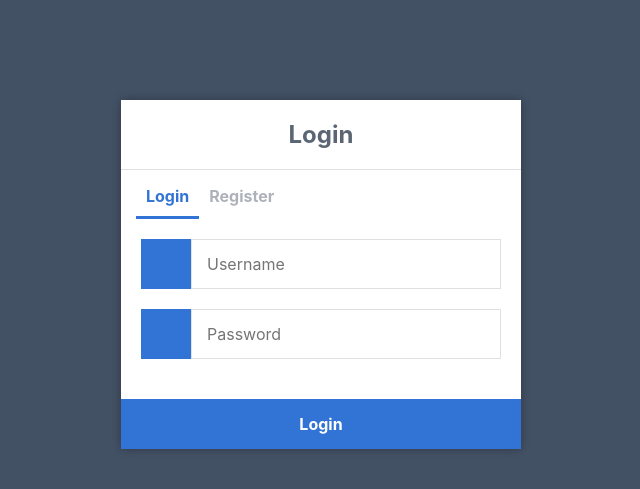
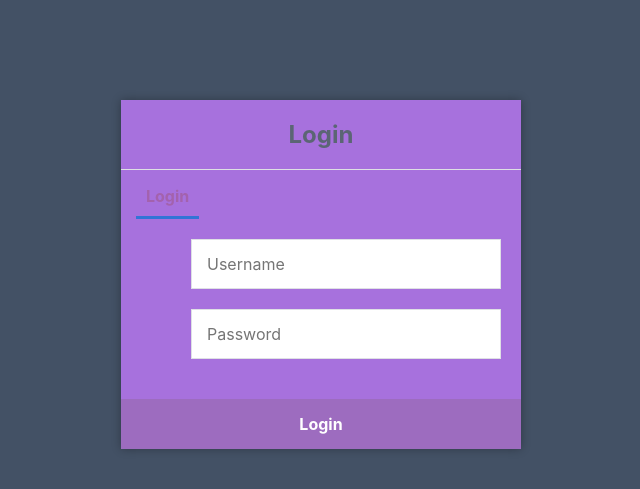
Before and after one commit to Jasontibaldo/SoftwareEngineering, a Flask app: page / in a window 1280 px wide. Shown: the top 489 px of the page, without its empty margins (319-959 px from the left). Run offline with Flask 2, Linux system fonts and the light colour scheme; some libraries are stand-ins or nearby versions.

Commit message:
removed register

```diff
--- a/pythonlogin/static/style.css
+++ b/pythonlogin/static/style.css
@@ -19,7 +19,7 @@ body#page1{
 
 .login, .register {
     width: 400px;
-  	background-color: #ffffff;
+  	background-color: #a771dd;
   	box-shadow: 0 0 9px 0 rgba(0, 0, 0, 0.3);
   	margin: 100px auto;
 }
@@ -36,7 +36,7 @@ body#page1{
   	padding: 0 15px;
 }
 .login .links a, .register .links a {
-  	color: #adb2ba;
+  	color: #a362ad;
   	text-decoration: none;
   	display: inline-flex;
   	padding: 0 10px 10px 10px;
@@ -47,7 +47,7 @@ body#page1{
 }
 .login .links a.active, .register .links a.active {
   	border-bottom: 3px solid #3274d6;
-  	color: #3274d6;
+  	color: ##a362ad;
 }
 .login form, .register form {
   	display: flex;
@@ -61,8 +61,8 @@ body#page1{
   	align-items: center;
   	width: 50px;
   	height: 50px;
-  	background-color: #3274d6;
-  	color: #ffffff;
+  	background-color: #a771dd;
+  	color: ##a362ad;
 }
 .login form input[type=password], .login form input[type=text], .login form input[type=email], .register form input[type=password], .register form input[type=text], .register form input[type=email] {
   	width: 310px;
@@ -75,8 +75,8 @@ body#page1{
   	width: 100%;
   	padding: 15px;
   	margin-top: 20px;
-  	background-color: #3274d6;
   	border: 0;
+  	background-color: #9d6cbf;
   	cursor: pointer;
   	font-weight: bold;
   	color: #ffffff;
--- a/pythonlogin/templates/index.html
+++ b/pythonlogin/templates/index.html
@@ -14,7 +14,7 @@
 			<h1>Login</h1>
 			<div class="links">
 				<a href="{{ url_for('login') }}" class="active">Login</a>
-				<a href="{{ url_for('register') }}">Register</a>
+
 			</div>
 			<form action="{{ url_for('login') }}" method="post">
 				<label for="username">
--- a/pythonlogin/templates/layout.html
+++ b/pythonlogin/templates/layout.html
@@ -6,6 +6,7 @@
 		<link rel="stylesheet" href="{{ url_for('static', filename='style.css') }}">
 		<link rel="stylesheet" href="all.css">
 		<link rel="stylesheet" href="{{ url_for('static', filename='bootstrap.css') }}">
+		<link rel="stylesheet" href="{{ url_for('static', filename='logo.png') }}">
 		<meta name="viewport" content="width=device-width, initial-scale=2">
 		<link href="https://cdn.jsdelivr.net/npm/bootstrap@5.1.2/dist/css/bootstrap.min.css" rel="stylesheet" >
     	<script src="https://cdn.jsdelivr.net/npm/bootstrap@5.0.1/dist/js/bootstrap.min.js" integrity="sha384-Atwg2Pkwv9vp0ygtn1JAojH0nYbwNJLPhwyoVbhoPwBhjQPR5VtM2+xf0Uwh9KtT" crossorigin="anonymous"></script>
@@ -62,7 +63,7 @@
 					  </div>
 					  <span> 1 </span>
 					  <a class="navbar-brand" href="{{url_for('profile')}}">
-      						<img src="img_avatar1.png" alt="Logo" style="width:40px;" class="rounded-pill">
+      						<img src="logo.png" alt="Logo" class="img-rounded">
     					</a>
 				  </div>
 				  </nav>
```
Also changed, not shown: pythonlogin/templates/register.html (deleted, +0 -34 lines).
